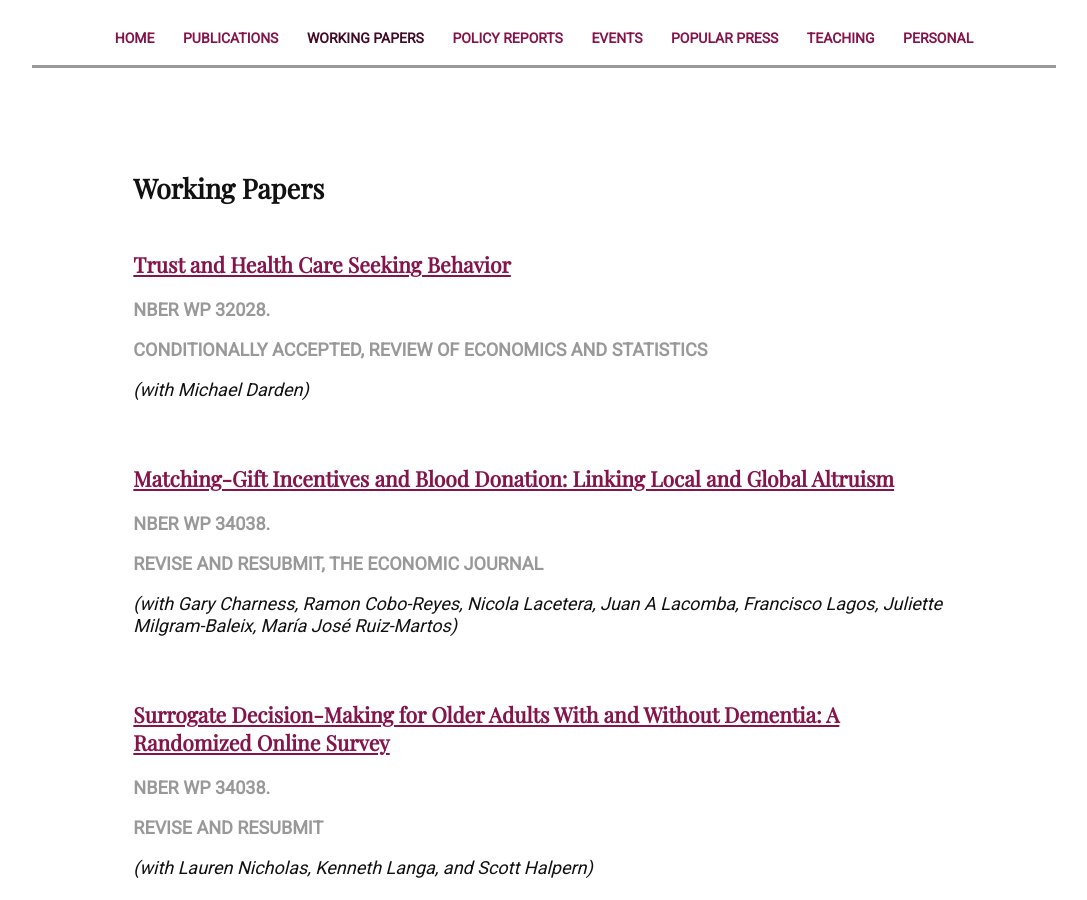
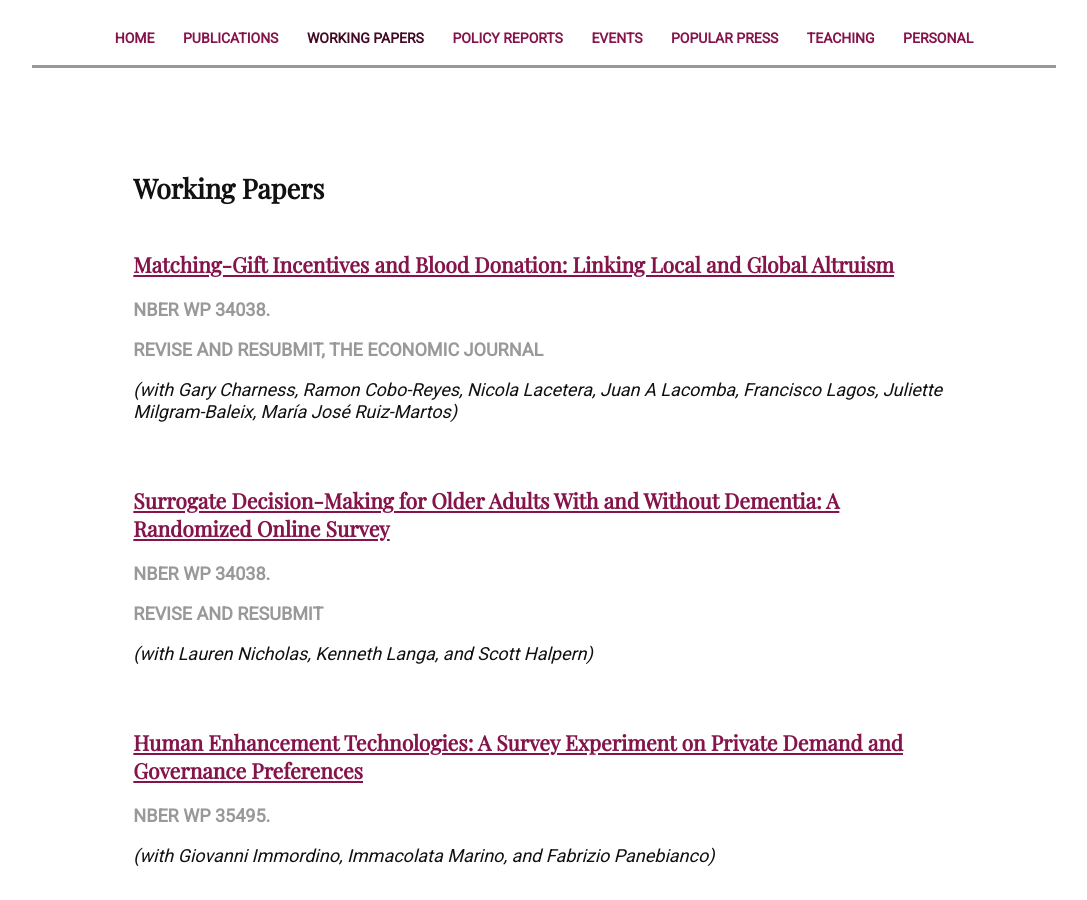
Before and after one commit to mariomacis/mariomacis.github.io, a plain HTML site: page working_papers.html in a window 1280 px wide. Shown: the top 900 px of the page, without its empty margins (96-1183 px from the left). Drawn offline with nearby package versions, Linux system fonts and the light colour scheme; a web font is replaced by a local one.

Commit message:
Update working_papers.html

```diff
--- a/working_papers.html
+++ b/working_papers.html
@@ -80,23 +80,6 @@
                 <h2 class="research-section">Working Papers</h2>
             </div>
 
-
-                   <div class="research-item col-xs-12 col-md-10 offset-md-1">
-                    <h3>
-                        <a href="https://www.nber.org/papers/w32028">
-                        Trust and Health Care Seeking Behavior
-                   </a>
-                    </h3>
-                  <p class="research-journal">
-                    NBER WP 32028.
-                </p>
-                  <p class="research-journal">
-                    CONDITIONALLY ACCEPTED, REVIEW OF ECONOMICS AND STATISTICS
-                </p>
-                    <p class="research-coauthors">
-                        (with Michael Darden)
-                    </p>
-                </div>
 
 
                   <div class="research-item col-xs-12 col-md-10 offset-md-1">
```
